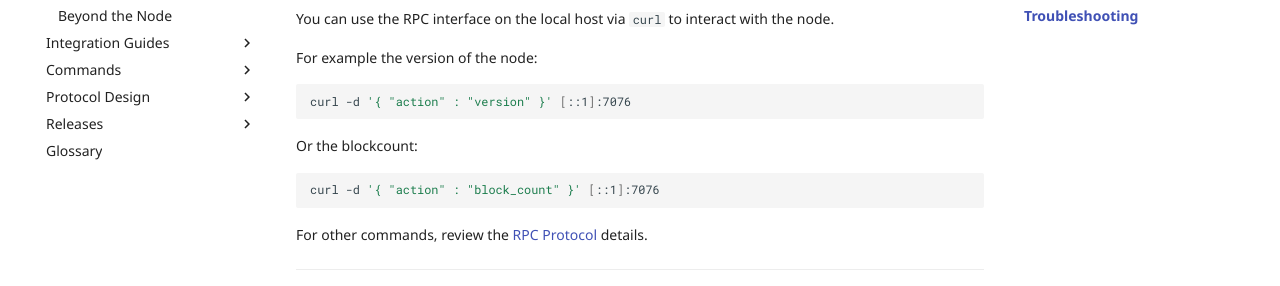
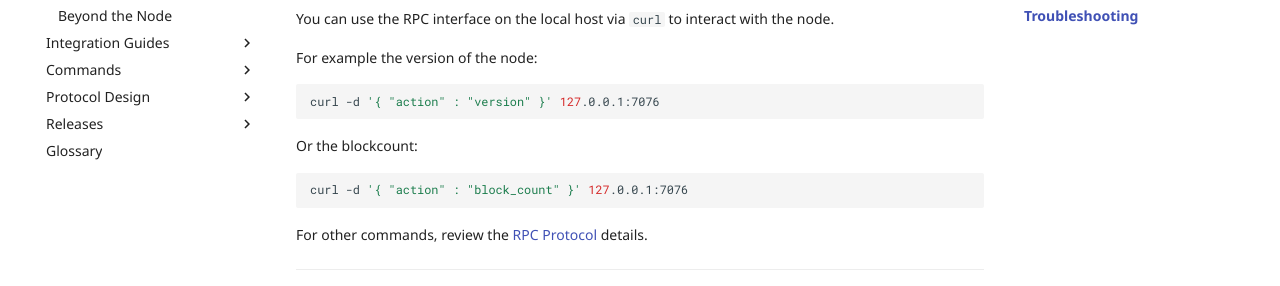
Before and after one commit to nanocurrency/nano-docs, an MkDocs documentation site: the page built from docs/running-a-node/docker-management.md, in a window 1280 px wide and 900 px high, scrolled down 3383 px. Shown: the part 334-620 px from the top of the window. Built offline with MkDocs 1.6.1 and Material for MkDocs 9.7.7, drawn with Linux system fonts in a browser that asks for light colours; comment, search, counter and statistics services are not loaded.

Commit message:
Correct address on curl calls

````diff
--- a/docs/running-a-node/docker-management.md
+++ b/docs/running-a-node/docker-management.md
@@ -147,13 +147,13 @@ You can use the RPC interface on the local host via `curl` to interact with the
 For example the version of the node:
 
 ```bash
-curl -d '{ "action" : "version" }' [::1]:7076
+curl -d '{ "action" : "version" }' 127.0.0.1:7076
 ```
 
 Or the blockcount:
 
 ```bash
-curl -d '{ "action" : "block_count" }' [::1]:7076
+curl -d '{ "action" : "block_count" }' 127.0.0.1:7076
 ```
 
 For other commands, review the [RPC Protocol](/commands/rpc-protocol) details.
````
